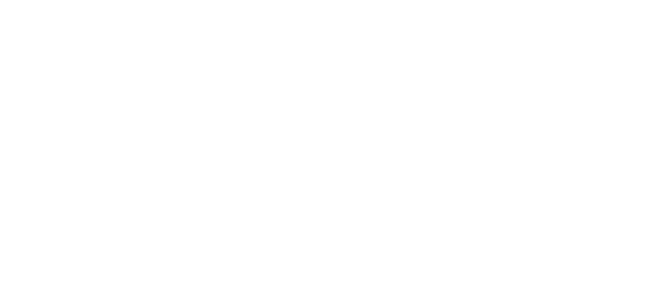
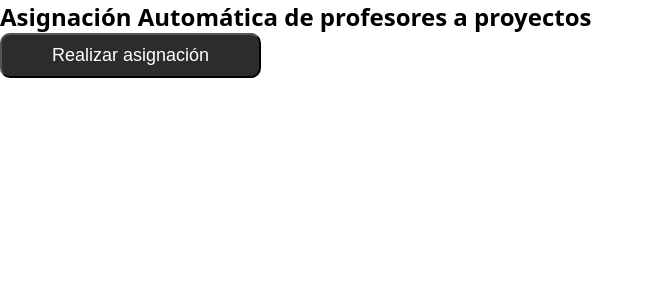
Before and after one commit to proyectosFinales/proyecto_software, a React (Create React App) app: page /asignaciones/automatica in a window 1280 px wide. Before the commit this address had no page. Shown: the top 300 px of the page, without its empty margins (0-654 px from the left). Built offline with nearby package versions, Linux system fonts and the light colour scheme.

Commit message:
creación de página de asignación de proyectos

```diff
--- a/src/view/index.jsx
+++ b/src/view/index.jsx
@@ -1,10 +1,12 @@
 import { BrowserRouter, Route, Routes } from "react-router-dom";
 import Inicio from "./pages";
-import CargaDatos from "./pages/carga-datos";
+import InicioCargaDatos from "./pages/carga-datos";
 import CantidadProyectosProfesor from "./pages/carga-datos/cantidad-proyectos-profesor";
 import './styles/index.css';
 import './styles/app.css';
 import './styles/form.css';
+import InicioAsignaciones from "./pages/asignaciones";
+import AsignacionAutomatica from "./pages/asignaciones/asignacion-automatica";
 
 const App = () => {
     return <Rutas/>;
@@ -15,8 +17,12 @@ const Rutas = () =>
 		<Routes>
 			<Route path="/" element={<Inicio/>}/>
 			<Route path="/carga-datos">
-				<Route index element={<CargaDatos/>}/>
+				<Route index element={<InicioCargaDatos/>}/>
 				<Route path="cantidad-proyectos-profesor" element={<CantidadProyectosProfesor/>}/>
+			</Route>
+			<Route path="/asignaciones">
+				<Route index element={<InicioAsignaciones/>}/>
+				<Route path="automatica" element={<AsignacionAutomatica/>}/>
 			</Route>
 		</Routes>
 	</BrowserRouter>
--- /dev/null
+++ b/src/view/pages/asignaciones/asignacion-automatica.jsx
@@ -0,0 +1,10 @@
+import Button from "../../components/button";
+
+const AsignacionAutomatica = () => {
+    return <>
+        <h1>Asignación Automática de profesores a proyectos</h1>
+        <Button>Realizar asignación</Button>
+    </>;
+}
+
+export default AsignacionAutomatica;
--- /dev/null
+++ b/src/view/pages/asignaciones/index.jsx
@@ -0,0 +1,6 @@
+const InicioAsignaciones = () => <>
+    <a href="/asignaciones/automatica">Asignación automática</a>
+    <a href="/asignaciones/manual">Asignación manual</a>
+</>;
+
+export default InicioAsignaciones;
--- a/src/view/pages/carga-datos/index.jsx
+++ b/src/view/pages/carga-datos/index.jsx
@@ -1,7 +1,7 @@
-const CargaDatos = () => {
+const InicioCargaDatos = () => {
     return <>
         <a href="/carga-datos/cantidad-proyectos-profesor">Asignación de cantidad de proyectos por profesor</a>
     </>;
 }
 
-export default CargaDatos;
+export default InicioCargaDatos;
--- a/src/view/pages/index.jsx
+++ b/src/view/pages/index.jsx
@@ -19,10 +19,10 @@ function Inicio() {
 					<i className="fas fa-folder"></i>
 					<p>Anteproyectos</p>
 				</div>
-				<div className="menu-item" onClick={() => handleClick('Asignaciones')}>
+				<a className="menu-item" href="/asignaciones">
 					<i className="fas fa-users"></i>
 					<p>Asignaciones</p>
-				</div>
+				</a>
 				<div className="menu-item" onClick={() => handleClick('Gestión de perfiles')}>
 					<i className="fas fa-user-circle"></i>
 					<p>Gestión de perfiles</p>
```
